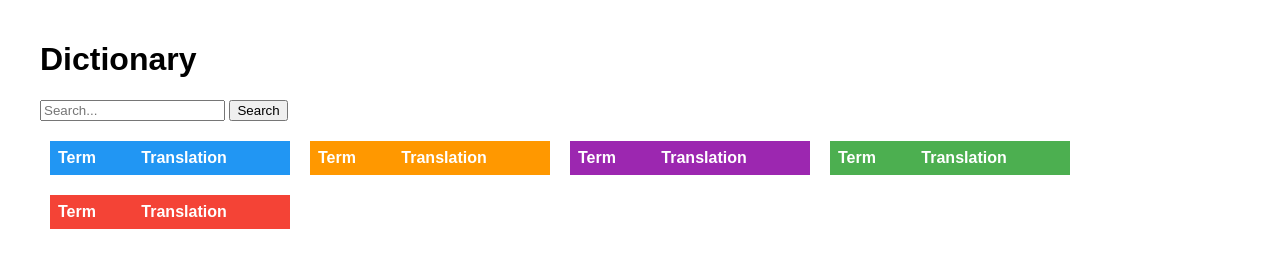
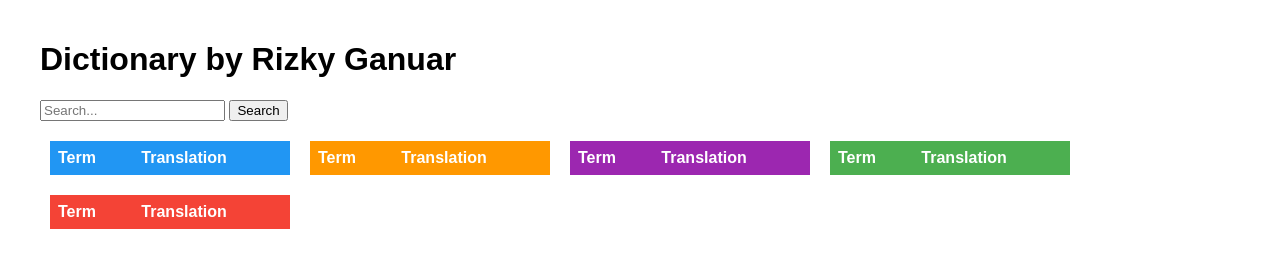
Before and after one commit to Renuwar/English-Dictionary, a plain HTML site: page index.html in a window 1280 px wide. Drawn offline with Linux system fonts and the light colour scheme.

Commit message:
Update index.html

```diff
--- a/index.html
+++ b/index.html
@@ -10,7 +10,7 @@
 
 <body>
     <div class="container">
-        <h1>Dictionary</h1>
+        <h1>Dictionary by Rizky Ganuar</h1>
         <div class="search-box">
             <input type="text" id="searchInput" placeholder="Search...">
             <button onclick="searchDictionary()">Search</button>
```
